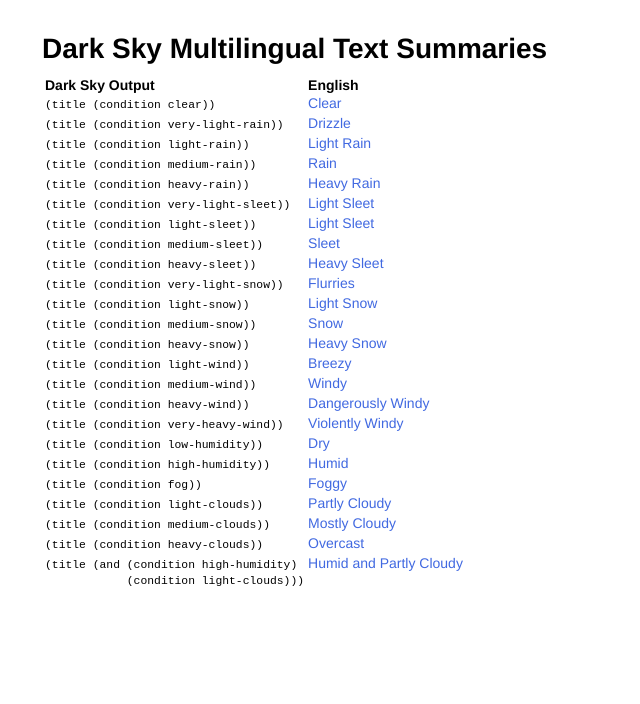
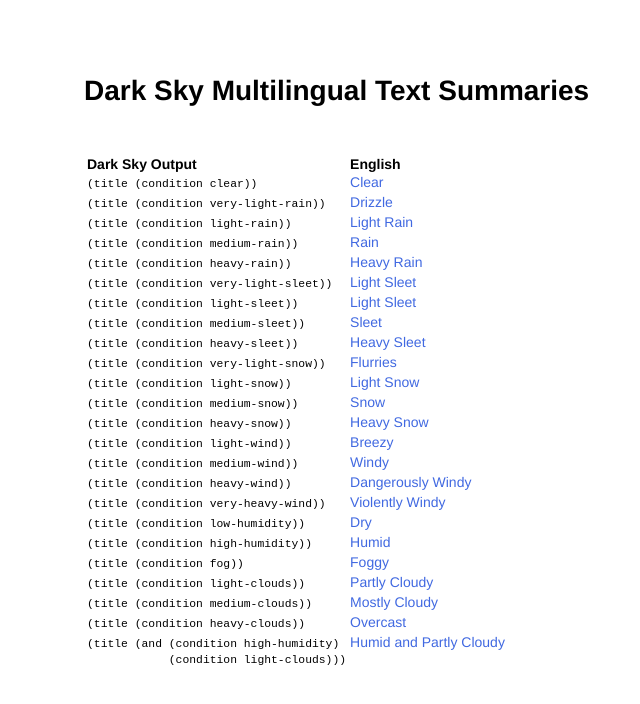
Before and after one commit to darkskyapp/translations, a plain HTML site: page index.html in a window 1280 px wide. Shown: the whole page, without its empty margins (0-640 px from the left). Drawn offline with Linux system fonts and the light colour scheme.

Commit message:
Slightly better formatting.

```diff
--- a/index.html
+++ b/index.html
@@ -5,8 +5,17 @@
 
     <style type="text/css">
       body {
-        margin: 3em;
-        font: 87.5%/1em "Helvetica";
+        margin: 6em;
+        font: 87.5%/1em "Helvetica", "Arial", sans-serif;
+      }
+
+      h1 {
+        font-size: 2em;
+        margin: 2em 0;
+      }
+
+      table {
+        margin: 2em 0;
       }
 
       th, td {
```
